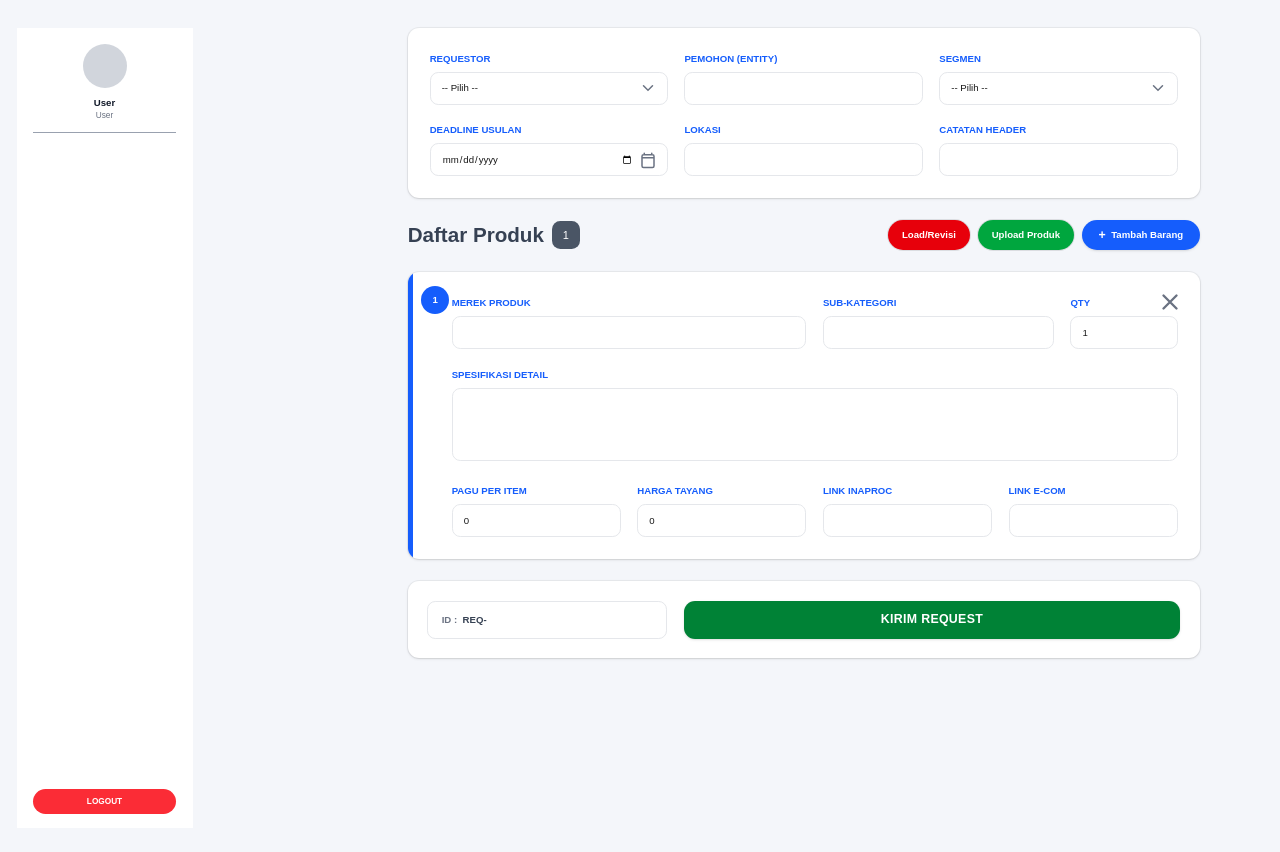
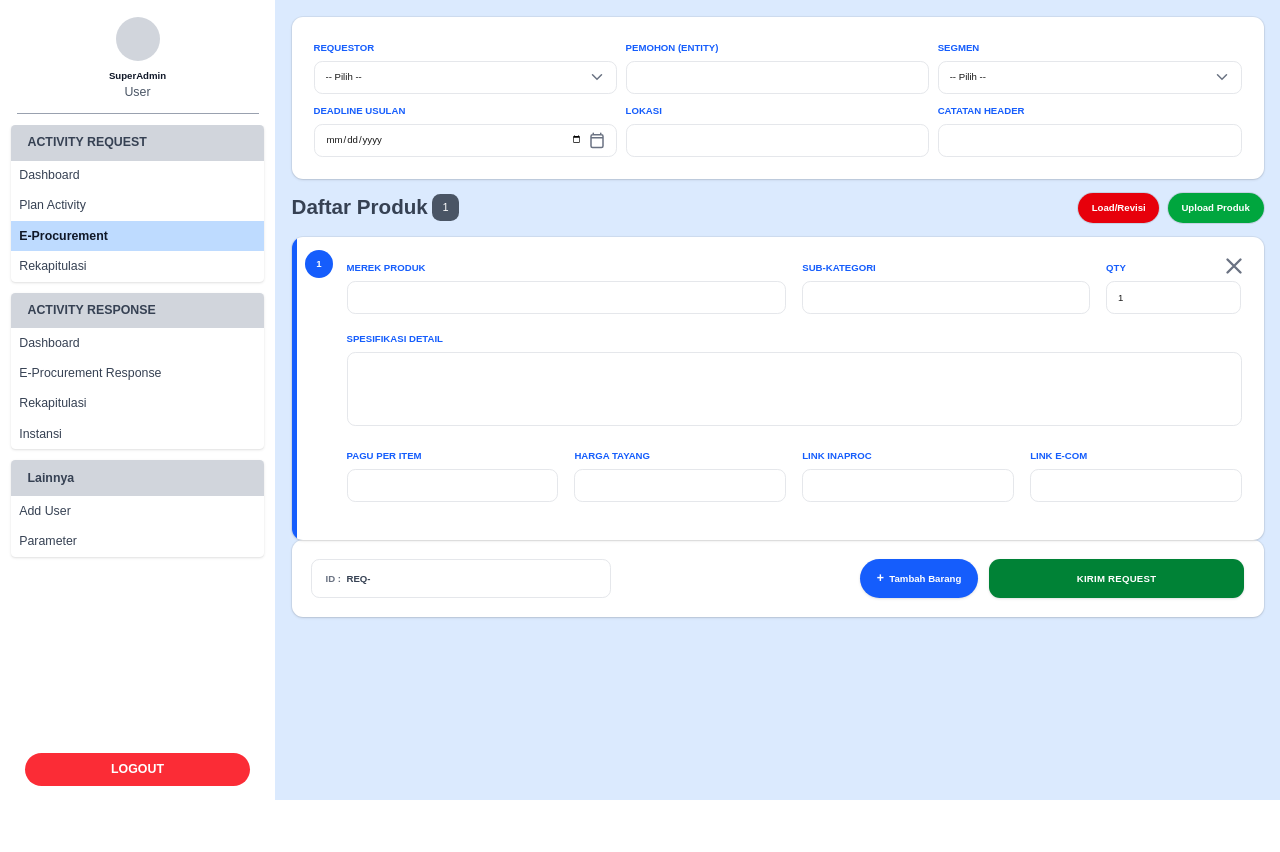
Before and after one commit to Yossiridho/MabelHub, a Next.js app: page /e-procurement in a window 1280 px wide. Shown: the top 852 px of the page. After the commit the page ends 800 px from the top, so only its background shows below. Built offline with nearby package versions, Linux system fonts and the light colour scheme.

Commit message:
icahahaha

```diff
--- a/src/app/dashboard-visit/page.tsx
+++ b/src/app/dashboard-visit/page.tsx
@@ -45,7 +45,7 @@ export default function DashboardPage() {
   const [unreadNotif, setUnreadNotif] = useState(3);
 
   // sementara hardcode role
-  const role: Role = "SUPER_ADMIN";
+  const role: Role = "SUPERADMIN";
 
   useEffect(() => {
     const run = async () => {
@@ -86,12 +86,12 @@ export default function DashboardPage() {
     <div className="min-h-screen bg-blue-100">
       <div className="flex">
         {/* SIDEBAR */}
-        <Sidebar role={role} title="VISIT TRACKING" />
+        <Sidebar role={role} />
 
 
 
         {/* CONTENT */}
-        <div className="flex-1 p-6 pl-70 h-screen overflow-y-auto">
+        <div className="flex-1 p-6 h-screen overflow-y-auto">
           {/* TOP BAR */}
           <div className="mb-6 flex flex-col gap-4 md:flex-row md:items-center md:justify-between">
             <h2 className="text-2xl font-semibold">VISIT DASHBOARD</h2>
--- a/src/app/e-procurement/page.tsx
+++ b/src/app/e-procurement/page.tsx
@@ -12,8 +12,8 @@ type ProductItem = {
   subKategori: string;
   qty: number;
   spesifikasi: string;
-  paguPerItem: number;
-  hargaTayang: number;
+  paguPerItem: number | "";
+  hargaTayang: number | "";
   linkInaproc: string;
   linkEcom: string;
 };
@@ -24,7 +24,7 @@ function cn(...s: Array<string | false | null | undefined>) {
   return s.filter(Boolean).join(" ");
 }
 
-const role: Role = "SUPER_ADMIN";
+const role: Role = "SUPERADMIN";
 
 export default function EProcurementRequestPage() {
   // ===== Header form state =====
@@ -46,8 +46,8 @@ export default function EProcurementRequestPage() {
       subKategori: "",
       qty: 1,
       spesifikasi: "",
-      paguPerItem: 0,
-      hargaTayang: 0,
+      paguPerItem: "",
+      hargaTayang: "",
       linkInaproc: "",
       linkEcom: "",
     },
@@ -127,15 +127,15 @@ export default function EProcurementRequestPage() {
   };
 
   return (
-    <div className="min-h-screen bg-[#F4F6FA] px-6 py-10">
+    <div className="min-h-screen bg-blue-100">
       <div className="flex">
-        <Sidebar role={role} title="E-PROCUREMENT" />
-        <div className="w-55 shrink-0" />
+        {/* SIDEBAR */}
+        <Sidebar role={role} />
 
-        <div className="mx-auto w-full max-w-6xl space-y-8">
+        <div className="flex-1 p-6 h-screen overflow-y-auto">
           {/* ===== HEADER FORM CARD ===== */}
           <section className="rounded-2xl bg-white p-8 shadow-sm ring-1 ring-black/5">
-            <div className="grid grid-cols-1 gap-6 md:grid-cols-3">
+            <div className="grid grid-cols-1 gap-3 md:grid-cols-3">
               {/* REQUESTOR */}
               <div>
                 <label className="text-sm font-semibold text-blue-600">
@@ -260,10 +260,9 @@ export default function EProcurementRequestPage() {
             </div>
           </section>
 
-          {/* ===== DAFTAR PRODUK HEADER ===== */}
-          <section className="flex flex-col gap-3 md:flex-row md:items-center md:justify-between">
-            <div className="flex items-center gap-3">
-              <h2 className="text-3xl font-semibold text-gray-700">
+          <section className="flex flex-col gap-6 md:flex-row md:items-center md:justify-between">
+            <div className="flex items-center gap-1.5">
+              <h2 className="text-3xl my-6 font-semibold text-gray-700">
                 Daftar Produk
               </h2>
               <span className="grid h-10 min-w-10 place-items-center rounded-xl bg-gray-600 px-3 text-white">
@@ -285,13 +284,6 @@ export default function EProcurementRequestPage() {
               >
                 Upload Produk
               </button>
-
-              <button
-                onClick={addItem}
-                className="inline-flex h-11 items-center gap-2 rounded-full bg-blue-600 px-6 text-sm font-semibold text-white shadow-sm hover:bg-blue-700"
-              >
-                <span className="text-lg leading-none">+</span> Tambah Barang
-              </button>
             </div>
           </section>
 
@@ -299,7 +291,7 @@ export default function EProcurementRequestPage() {
           <section className="space-y-6">
             {items.map((it, idx) => (
               <div
-                key={it.id}
+                key={it.id} // key={`${it.id}-${idx}`}
                 className="relative overflow-hidden rounded-2xl bg-white shadow-sm ring-1 ring-black/5"
               >
                 <div className="absolute inset-y-0 left-0 w-2 bg-blue-600" />
@@ -324,7 +316,7 @@ export default function EProcurementRequestPage() {
                   </svg>
                 </button>
 
-                <div className="p-8 pl-16">
+                <div className="mb-6 p-8 pl-20">
                   <div className="grid grid-cols-1 gap-6 md:grid-cols-12">
                     <div className="md:col-span-6">
                       <label className="text-sm font-semibold text-blue-600">
@@ -456,7 +448,6 @@ export default function EProcurementRequestPage() {
             ))}
           </section>
 
-          {/* ===== FOOTER BAR (Info ID + Kirim) ===== */}
           <section className="rounded-2xl bg-white p-7 shadow-sm ring-1 ring-black/5">
             <div className="grid grid-cols-1 gap-6 md:grid-cols-12 md:items-center">
               <div className="md:col-span-4">
@@ -466,13 +457,17 @@ export default function EProcurementRequestPage() {
                 </div>
               </div>
 
-              <div className="md:col-span-8">
+        <div className="md:col-span-8 flex w-full justify-end gap-4">
+          <button
+          onClick={addItem}
+          className="inline-flex h-14 items-center gap-2 rounded-full bg-blue-600 px-6 text-sm font-semibold text-white shadow-sm hover:bg-blue-700"
+          >
+         <span className="text-lg leading-none">+</span> Tambah Barang
+          </button>
+
           <button
           onClick={handleKirim}
-                  className={cn(
-                    "h-14 w-full rounded-2xl bg-green-700 text-lg font-extrabold tracking-wide text-white",
-                    "shadow-sm hover:bg-green-800 active:scale-[0.99]",
-                  )}
+          className="h-14 rounded-2xl bg-green-700 px-32 text-sm font-extrabold tracking-wide text-white shadow-sm hover:bg-green-800 active:scale-[0.99]"
               >
                  KIRIM REQUEST
               </button>
@@ -481,7 +476,6 @@ export default function EProcurementRequestPage() {
           </section>
         </div>
 
-        {/* ===== MODAL REVISI ===== */}
         {openRevisi && (
           <div className="fixed inset-0 z-50 flex items-center justify-center">
             <div
--- a/src/app/plan-activity/page.tsx
+++ b/src/app/plan-activity/page.tsx
@@ -14,9 +14,9 @@ export default function PlanActivityPage() {
     <div className="min-h-screen bg-blue-100">
       <div className="flex">
 
-        <Sidebar role={role} title="VISIT TRACKING" />
+        <Sidebar role={role} />
 
-        <div className="flex-1 p-6 pl-50 h-screen overflow-y-auto">
+        <div className="flex-1 p-6 h-screen overflow-y-auto">
           <main className="mx-auto max-w-6xl rounded-2xl bg-white p-6 shadow">
             {/* HEADER */}
             <div className="flex flex-col gap-4 md:flex-row md:items-center md:justify-between">
@@ -83,6 +83,7 @@ export default function PlanActivityPage() {
                 </tbody>
               </table>
             </div>
+            </main>
         </div>
       </div>
     </div>
--- a/src/components/sidebar/sidebar.tsx
+++ b/src/components/sidebar/sidebar.tsx
@@ -27,25 +27,25 @@ export default function Sidebar({
     pathname === href || pathname.startsWith(href + "/");
 
   return (
-    <aside className="relative h-screen w-64 bg-white">
+    <aside className="relative h-screen w-100 bg-white">
       {/* PROFILE */}
       <div className="px-6 pt-6 pb-4">
         <div className="flex flex-col items-center">
           <div className="h-16 w-16 rounded-full bg-gray-300" />
           <div className="mt-3 text-center leading-tight">
             <div className="text-sm font-semibold text-gray-900">{userLabel}</div>
-            <div className="text-xs text-gray-500">{userName}</div>
+            <div className="text-lg text-gray-600">{userName}</div>
           </div>
           <div className="mt-4 h-px w-full bg-gray-400" />
         </div>
       </div>
 
       {/* MENU */}
-      <nav className="px-2 pb-12">
+      <nav className="px-4 pb-4 flex-1 overflow-y-auto">
         <div className="space-y-4">
           {sections.map((section) => (
             <div key={section.title} className="overflow-hidden rounded-md bg-white shadow">
-              <div className="bg-gray-300 px-6 py-2 text-xs font-semibold text-gray-700">
+              <div className="bg-gray-300 px-6 py-3 text-lg font-semibold text-gray-700">
                 {section.title}
               </div>
 
@@ -56,7 +56,7 @@ export default function Sidebar({
                     key={item.href}
                     href={item.href}
                     className={[
-                      "block px-3 py-2 text-xs transition",
+                      "block px-3 py-2 text-lg transition",
                       isActive(item.href)
                         ? "bg-blue-200 font-semibold text-gray-900"
                         : "text-gray-700 hover:bg-gray-50",
@@ -72,11 +72,11 @@ export default function Sidebar({
       </nav>
 
       {/* LOGOUT */}
-      <div className="absolute bottom-5 left-0 w-full px-6">
+      <div className="absolute bottom-5 left-0 w-full px-9">
         <button
           type="button"
           onClick={() => router.push(onLogoutHref)}
-          className="h-9 w-full rounded-full bg-red-500 text-xs font-semibold text-white"
+          className="h-12 w-full rounded-full bg-red-500 text-lg font-semibold text-white"
         >
           LOGOUT
         </button>
```
Lines whose indentation alone changed are shown as unchanged.
